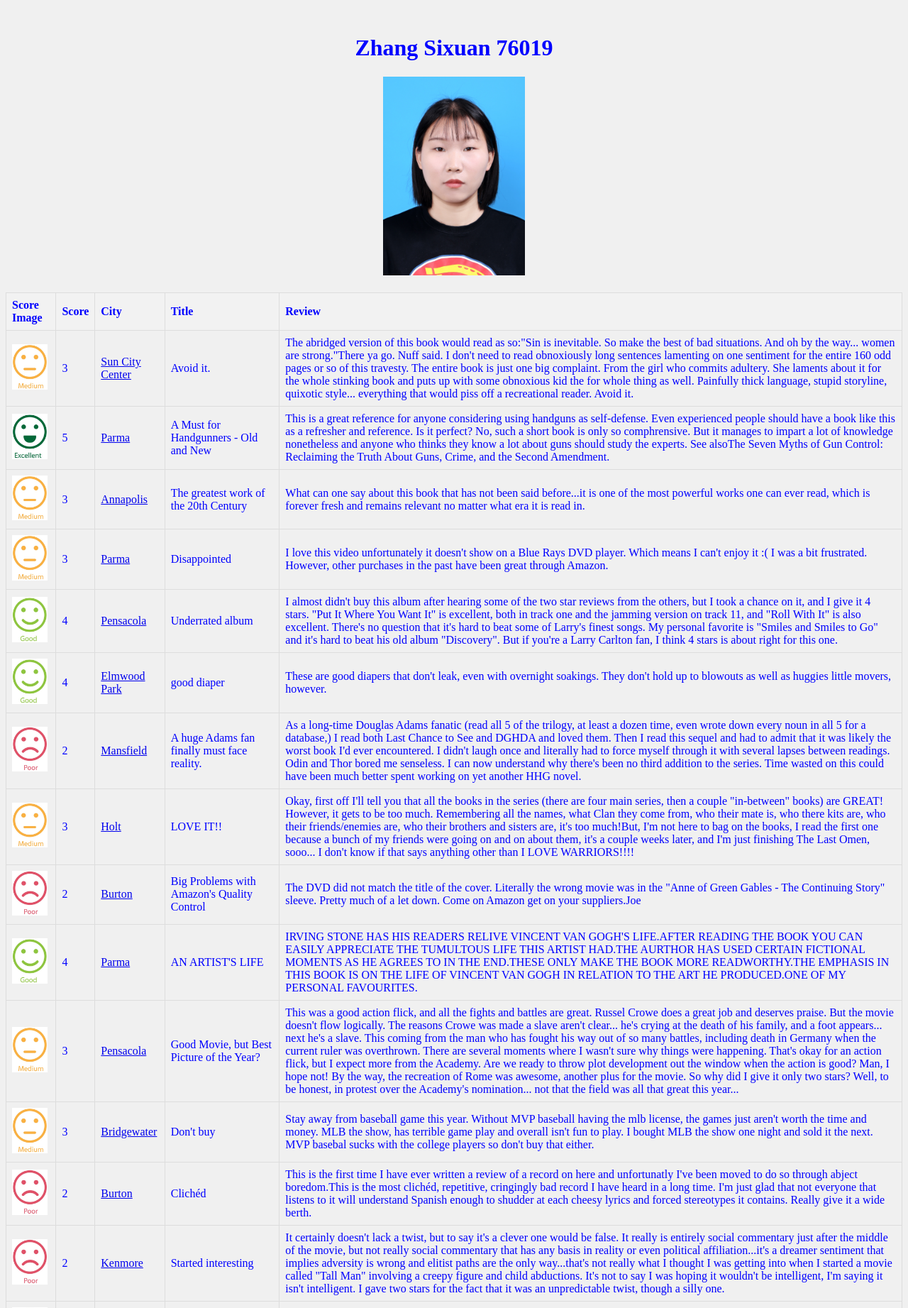
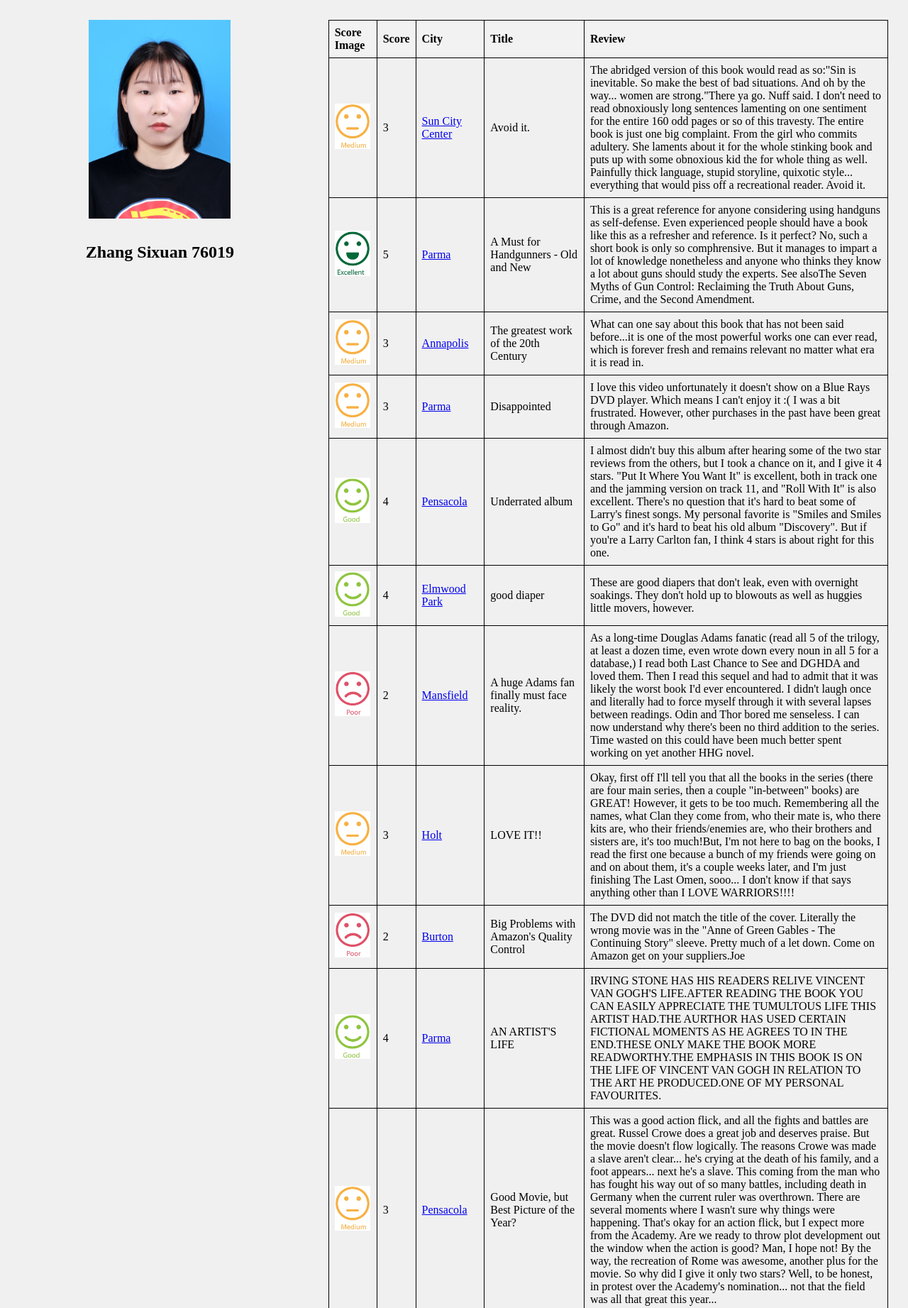
Before and after one commit to Zhangsixuan1121/assignment_zsx, a Flask app: page /index in a window 1280 px wide. Shown: the top 1843 px of the page at 71% size. Run offline with Flask 3, Linux system fonts and the light colour scheme.

Commit message:
Update index.html

```diff
--- a/templates/index.html
+++ b/templates/index.html
@@ -4,26 +4,50 @@
     <title>Zhang Sixuan</title>
     <script src="https://ajax.googleapis.com/ajax/libs/jquery/3.5.1/jquery.min.js"></script>
     <style>
+        body {
+            background-color: #f0f0f0;
+            color: black;
+            display: flex; /* 使用 Flex 布局 */
+        }
+
         .header {
             text-align: center;
             padding: 20px;
         }
+
+        #profile {
+            flex: 1; /* 占据页面左侧 1/3 的宽度 */
+            padding: 20px;
+            text-align: center;
+        }
+
+        #photo {
+            margin-bottom: 10px; /* 设置照片和姓名之间的间距 */
+        }
+
+        #data-table-container {
+            flex: 2; /* 占据页面右侧 2/3 的宽度 */
+            padding: 20px;
+        }
+
         table {
             width: 100%;
             text-align: left;
             border-collapse: collapse;
         }
+
         th, td {
             padding: 10px;
             border-bottom: 1px solid #ddd;
         }
+
         #data-table {
             border-collapse: collapse;
             width: 100%;
         }
 
         #data-table th, #data-table td {
-            border: 1px solid #dddddd;
+            border: 1px solid black;
             padding: 8px;
             text-align: left;
         }
@@ -33,12 +57,14 @@
         }
     </style>
 </head>
-<body style="background-color: #f0f0f0; color: blue;">
-    <div class="header">
-        <h1 id="name">Zhang Sixuan 76019</h1>
+<body>
+
+    <div id="profile">
         <img id="photo" src="../static/zsx.jpg" alt="my picture" width="200px" />
+         <p><h2 id="name">Zhang Sixuan 76019</h2></p>
     </div>
 
+    <div id="data-table-container">
         <table id="data-table">
             <thead>
                 <tr>
@@ -52,6 +78,7 @@
             <tbody>
             </tbody>
         </table>
+    </div>
 
     <script>
         $.get('/api/mydata', function(data) {
@@ -63,7 +90,6 @@
                 row += '<td><a href="/city/' + encodeURIComponent(item.city) + '" target="_blank">' + item.city + '</a></td>';
                 row += '<td>' + item.title + '</td>';
                 row += '<td>' + item.review + '</td>';
-
                 row += '</tr>';
                 tableBody.append(row);
             });
```
Lines whose indentation alone changed are shown as unchanged.
